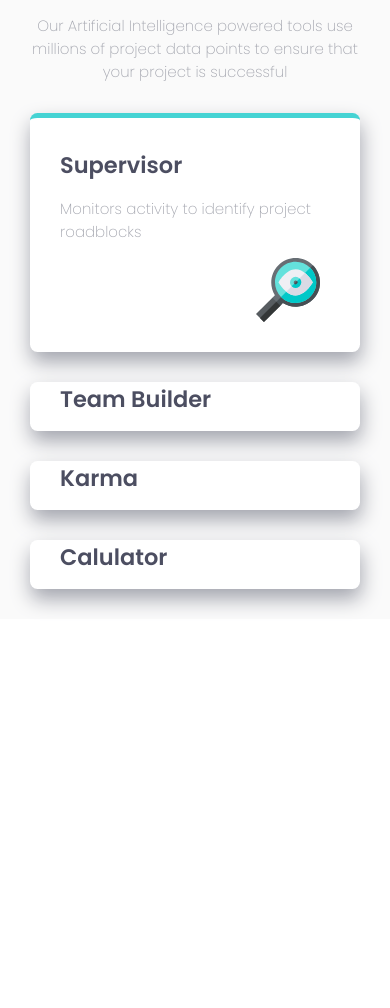
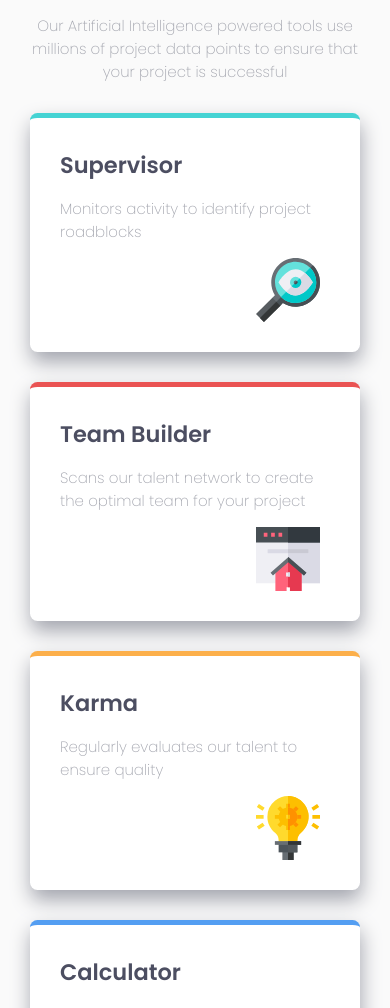
Before and after one commit to pdad04/frontEndMentor-four-cardPreview, a plain HTML site: page index.html in a window 390 px wide. Shown: the part 88-1096 px from the top of the page. Before the commit the page ends 844 px from the top, so only its background shows below. Drawn offline with Linux system fonts and the light colour scheme.

Commit message:
completed mobile layout

```diff
--- a/index.html
+++ b/index.html
@@ -35,16 +35,34 @@
         </section>
       </section>
       <section class="rows middle">
-        <section class="card">
-          <h1>Team Builder</h1>
+        <section class="card" id="team">
+          <div class="card-content">
+            <h1>Team Builder</h1>
+            <p>Scans our talent network to create the optimal team for your project</p>
+            <figure>
+              <img src="./images/icon-team-builder.svg" alt="team icon">
+            </figure>
+          </div>
         </section>
-        <section class="card">
-          <h1>Karma</h1>
+        <section class="card" id="karma">
+          <div class="card-content">
+            <h1>Karma</h1>
+            <p>Regularly evaluates our talent to ensure quality</p>
+            <figure>
+              <img src="./images/icon-karma.svg" alt="karma icon">
+            </figure>
+          </div>
         </section>
       </section>
       <section class="rows first_last">
-        <section class="card">
-          <h1>Calulator</h1>
+        <section class="card" id="calculator">
+          <div class="card-content">
+            <h1>Calculator</h1>
+            <p>Uses data from past projects to provide better delivery estimates</p>
+            <figure>
+              <img src="./images/icon-calculator.svg" alt="calculator icon">
+            </figure>
+          </div>
         </section>
       </section>
     </section>
--- a/styles.css
+++ b/styles.css
@@ -17,10 +17,10 @@ html, body {
 
 .content {
     display: flex;
-    flex-grow: 0;
+    flex-direction: column;
+    min-width: 20rem;
+    max-width: 25rem;
     gap: 2rem;
-    flex-direction: column;
-    /* align-items: center; */
     margin: 2rem 2rem;
 }
 
@@ -44,6 +44,18 @@ html, body {
 
 #supervisor {
     border-top: 0.35rem solid hsl(180,62%, 55%);
+}
+
+#team {
+    border-top: 0.35rem solid hsl(0,78%,62%);
+}
+
+#karma {
+    border-top: 0.35rem solid hsl(34,97%,64%);
+}
+
+#calculator {
+    border-top: 0.35rem solid hsl(212,86%,64%);
 }
 
 header {
@@ -76,8 +88,10 @@ figure {
 }
 
 
-/* @media(min-width: 375px){
-    body {
-        background-color: green;
+/* @media(min-width: 812px){
+    .content {
+        flex-direction: row;
+        justify-content: center;
+        max-width: 65rem;
     }
 } */
```
